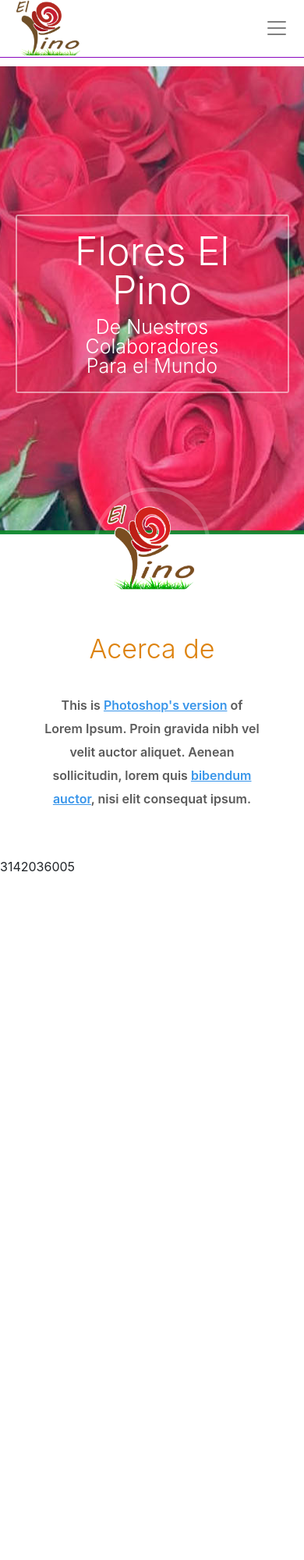
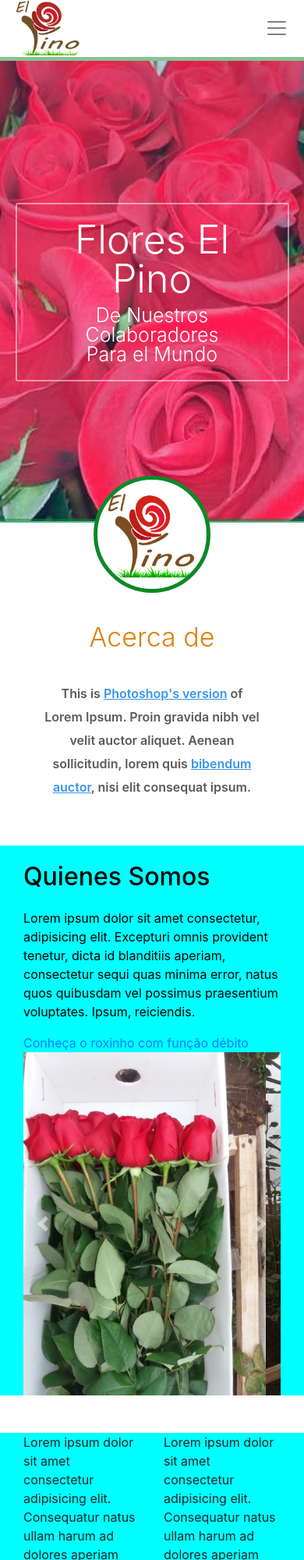
Before and after one commit to DiegoGonzalez87/elpino, a plain HTML site: page index.html in a window 390 px wide. Shown: the top 2000 px of the page at 78% size. Before the commit the page ends 1123 px from the top, so only its background shows below. Drawn offline with nearby package versions, Linux system fonts and the light colour scheme.

Commit message:
Version6

```diff
--- a/css/estilos.css
+++ b/css/estilos.css
@@ -11,7 +11,7 @@
 .menu {
     margin: 0;
     padding: 0;
-    border-bottom: 1px solid rgb(138, 5, 190);
+    border-bottom: 5px solid rgba(14, 136, 40, 0.5);
     background-color: #fff;
     position: fixed;
     top:0;left: 0; right: 0;
@@ -64,25 +64,28 @@
     background-repeat: no-repeat;
     background-position: center;
     max-height: 600px;
-    margin-top: 85px;
-    border-bottom: 5px solid rgba(14, 136, 40, 0.9);
+    margin-top: 70px;
+    border-bottom: 5px solid rgba(14, 136, 40, 0.5);
 }
 
 .dongato .contenedor-texto {
     display: flex;
     justify-content: center;
     align-content: center;
-    margin: 190px 0; }
+    margin: 190px 0;
+}
 .dongato .contenedor-texto .texto {
     border: 2px solid rgba(255, 255, 255, 0.5);
     border-radius: 3px;
     display: inline-block;
     text-align: center;
-      padding: 20px 60px; }
+    padding: 20px 60px;
+}
 .dongato .contenedor-texto .texto h1, .dongato .contenedor-texto .texto h2 {
     color: #fff;
     font-weight: 300;
-        margin: 0; }
+    margin: 0;
+}
 .dongato .contenedor-texto .texto .nombre {
     margin-bottom: 10px;
     font-size: 50px;
@@ -103,9 +106,10 @@
     margin-top: -60px;
 }
 .main .acerca-de .foto img {
-    /* border-radius: 100%; */
-    /* vertical-align: top; */
-    /* border: 5px solid rgba(14, 136, 40, 0.9);  */
+    border-radius: 100%;
+    vertical-align: top;
+    background-color: #fff;
+    /* border: 5px solid rgba(14, 136, 40, 0.5);  */
 }
 
 
--- a/index.html
+++ b/index.html
@@ -57,7 +57,7 @@
     <section class="acerca-de">
       <div class="contenedor">
         <div class="foto">
-          <img src="image/logo2.png"  width="150" height="150" alt="Carlos Arturo">
+          <img src="image/logo2.png"  style="border: 5px solid rgba(14, 136, 40, 1)" width="150" height="150" alt="Carlos Arturo">
         </div>
 
         <div class="texto">
@@ -66,9 +66,62 @@
         </div>
       </div>
     </section>
+
+    <section class="container-fluid" style="background-color: aqua;">
+        <div class="container">
+          <div class="row scontainer" >
+            <div class="col-12 col-md-6 pl-6 text-sm-left p-sm-0 p-md-5 m-sm-0 d-flex align-content-center flex-wrap" style="color:black">
+                <h1>Quienes Somos</h1 >
+                <p> Lorem ipsum dolor sit amet consectetur, adipisicing elit. Excepturi omnis provident tenetur, dicta id blanditiis aperiam, consectetur sequi quas minima error, natus quos quibusdam
+                   vel possimus praesentium voluptates. Ipsum, reiciendis.</p>
+                <a color="primary" class="style__StyledLink-sc-3e6ata-0 ghmahL" href="/nuconta#debito">Conheça o roxinho com função débito</a>
+            </div>
+            <div class="col-12 col-md-6  d-flex justify-content-end cel">
+                <div id="carouselExampleControls" class="carousel slide" data-ride="carousel">
+                    <div class="carousel-inner">
+                      <div class="carousel-item active">
+                        <img src="image/6.jpg" class="d-block w-100" alt="...">
+                      </div>
+                      <div class="carousel-item">
+                        <img src="image/5.jpg" class="d-block w-100" alt="...">
+                      </div>
+                      <div class="carousel-item">
+                        <img src="image/3.jpg" class="d-block w-100" alt="...">
+                      </div>
+                      <div class="carousel-item">
+                        <img src="image/2.jpg" class="d-block w-100" alt="...">
+                      </div>
+                    </div>
+                    <a class="carousel-control-prev" href="#carouselExampleControls" role="button" data-slide="prev">
+                      <span class="carousel-control-prev-icon" aria-hidden="true"></span>
+                      <span class="sr-only">Previous</span>
+                    </a>
+                    <a class="carousel-control-next" href="#carouselExampleControls" role="button" data-slide="next">
+                      <span class="carousel-control-next-icon" aria-hidden="true"></span>
+                      <span class="sr-only">Next</span>
+                    </a>
+                  </div>
+            </div>
+          </div>
+        </div>
+    </section>
+
+    <section class="container-fluid mt-5" style="background-color: aqua;" >
+        <div class="container">
+          <div class="row">
+            <div class="col-6">
+              <p>Lorem ipsum dolor sit amet consectetur adipisicing elit. Consequatur natus ullam harum ad dolores aperiam aliquid, necessitatibus, omnis porro totam soluta
+                doloremque veniam sed, architecto possimus veritatis dolore minima mollitia?</p>
+            </div>
+            <div class="col-6">
+              <p>Lorem ipsum dolor sit amet consectetur adipisicing elit. Consequatur natus ullam harum ad dolores aperiam aliquid, necessitatibus, omnis porro totam soluta
+                doloremque veniam sed, architecto possimus veritatis dolore minima mollitia?</p>
+            </div>
+          </div>
+        </div>
+    </section>
+
 </section>
-
-3142036005
     <!-- Optional JavaScript -->
     <!-- jQuery first, then Popper.js, then Bootstrap JS -->
     <script src="https://code.jquery.com/jquery-3.3.1.slim.min.js" integrity="sha384-q8i/X+965DzO0rT7abK41JStQIAqVgRVzpbzo5smXKp4YfRvH+8abtTE1Pi6jizo" crossorigin="anonymous"></script>
```
Lines whose indentation alone changed are shown as unchanged.
